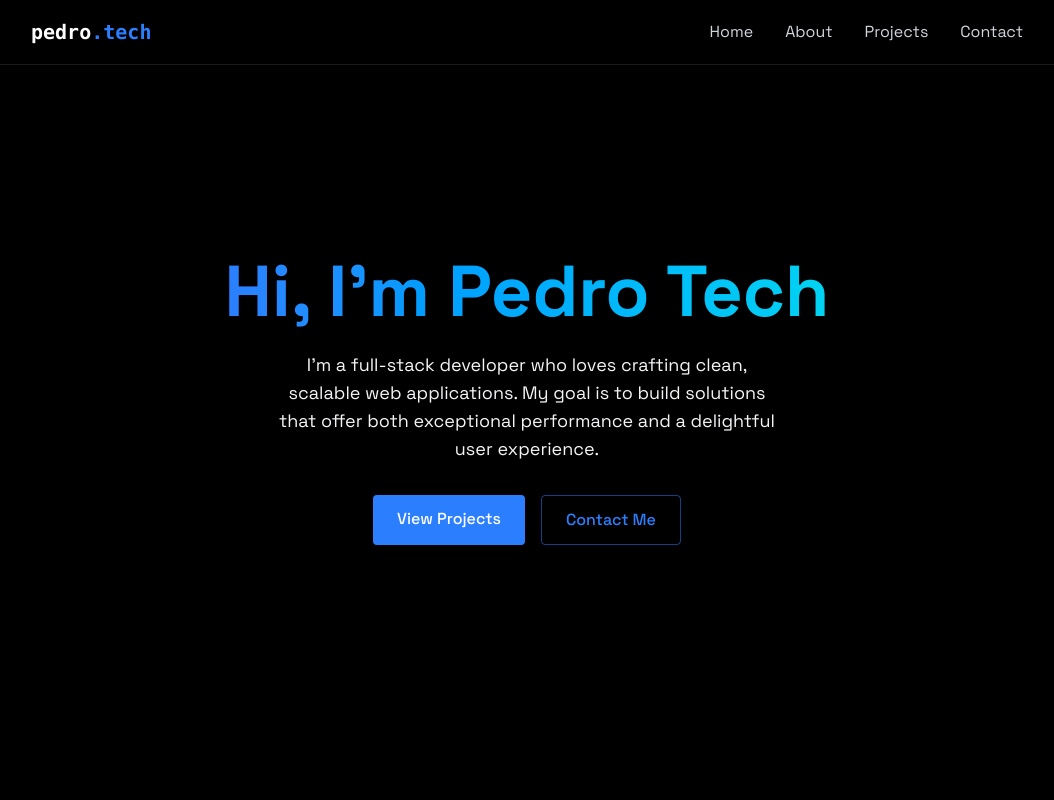
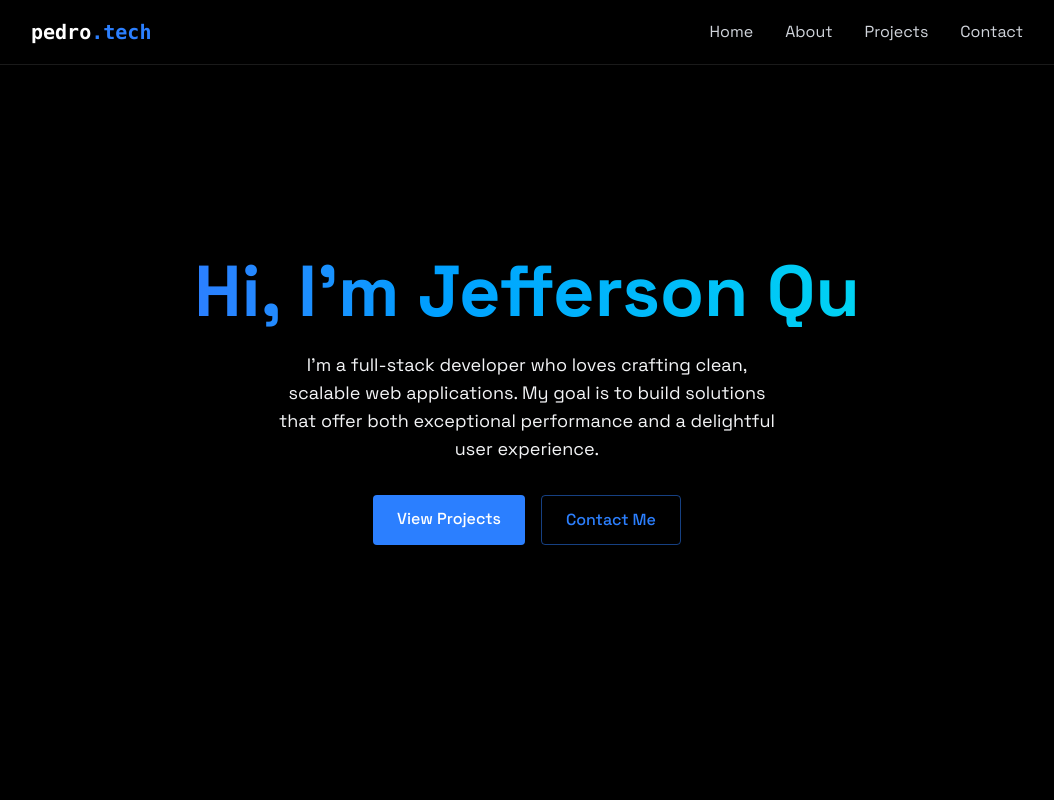
Before and after one commit to jeffersonqu1/jefferson-resume, a React (Vite) app: page / in a window 1280 px wide. Shown: the top 800 px of the page, without its empty margins (113-1167 px from the left). Built offline with nearby package versions, Linux system fonts and the light colour scheme.

Commit message:
update name

```diff
--- a/src/components/sections/Home.jsx
+++ b/src/components/sections/Home.jsx
@@ -1,27 +1,15 @@
-import { RevealOnScroll } from "../RevealOnScroll";
+import { RevealOnScroll } from "../RevealOnScroll"
 
 export const Home = () => {
   return (
-    <section
-      id="home"
-      className="min-h-screen flex items-center justify-center relative"
-    >
+    <section id="home" className="min-h-screen flex items-center justify-center relative">
       <RevealOnScroll>
         <div className="text-center z-10 px-4">
-          <h1 className="text-5xl md:text-7xl font-bold mb-6 bg-gradient-to-r from-blue-500 to-cyan-400 bg-clip-text text-transparent leading-right">
-            Hi, I'm Pedro Tech
-          </h1>
+          <h1 className="text-5xl md:text-7xl font-bold mb-6 bg-gradient-to-r from-blue-500 to-cyan-400 bg-clip-text text-transparent leading-right">Hi, I'm Jefferson Qu</h1>
 
-          <p className="tex-gray-400 text-lg mb-8 max-w-lg mx-auto">
-            I’m a full-stack developer who loves crafting clean, scalable web
-            applications. My goal is to build solutions that offer both
-            exceptional performance and a delightful user experience.
-          </p>
+          <p className="tex-gray-400 text-lg mb-8 max-w-lg mx-auto">I’m a full-stack developer who loves crafting clean, scalable web applications. My goal is to build solutions that offer both exceptional performance and a delightful user experience.</p>
           <div className="flex justify-center space-x-4">
-            <a
-              href="#projects"
-              className="bg-blue-500 text-white py-3 px-6 rounded font-medium transition relative overflow-hidden hover:-translate-y-0.5 hover:shadow-[0_0_15px_rgba(59, 130, 246, 0.4)]"
-            >
+            <a href="#projects" className="bg-blue-500 text-white py-3 px-6 rounded font-medium transition relative overflow-hidden hover:-translate-y-0.5 hover:shadow-[0_0_15px_rgba(59, 130, 246, 0.4)]">
               View Projects
             </a>
 
@@ -36,5 +24,5 @@
         </div>
       </RevealOnScroll>
     </section>
-  );
-};
+  )
+}
```
Also changed, not shown: 1 other file (tests, documents, lock files or other folders).
